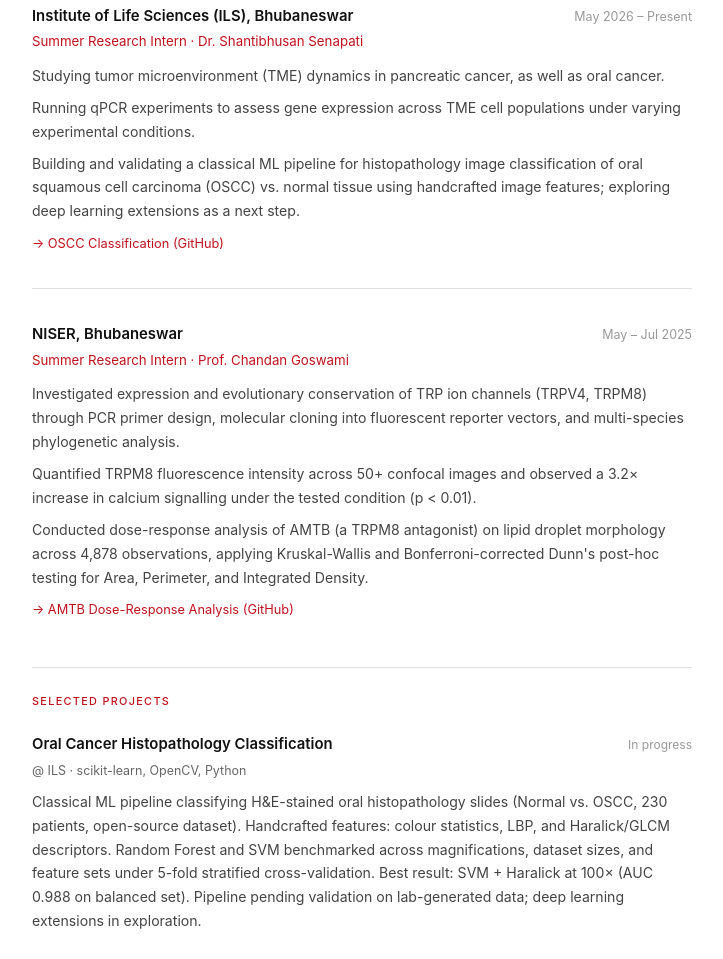
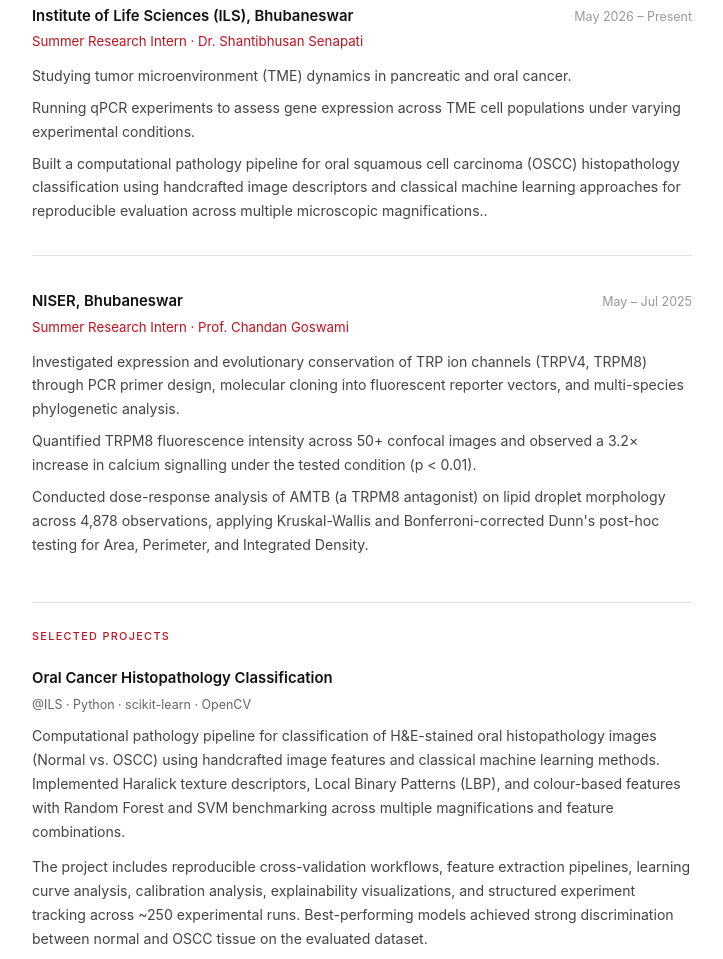
Before and after one commit to psanyalaich/psanyalaich.github.io, a plain HTML site: page index.html in a window 1280 px wide. Shown: the part 656-1615 px from the top of the page, without its empty margins (353-1076 px from the left). Drawn offline with Linux system fonts and the light colour scheme.

Commit message:
Update OSCC

```diff
--- a/index.html
+++ b/index.html
@@ -414,11 +414,10 @@
     </div>
     <div class="entry-role">Summer Research Intern · Dr. Shantibhusan Senapati</div>
     <div class="entry-body">
-      <p>Studying tumor microenvironment (TME) dynamics in pancreatic cancer, as well as oral cancer. </p>
+      <p>Studying tumor microenvironment (TME) dynamics in pancreatic and oral cancer. </p>
       <p> Running qPCR experiments to assess gene expression across TME cell populations under varying experimental conditions. </p>
-      <p>Building and validating a classical ML pipeline for histopathology image classification of oral squamous cell carcinoma (OSCC) vs. normal tissue using handcrafted image features; exploring deep learning extensions as a next step. </p>
+      <p>Built a computational pathology pipeline for oral squamous cell carcinoma (OSCC) histopathology classification using handcrafted image descriptors and classical machine learning approaches for reproducible evaluation across multiple microscopic magnifications.. </p>
     </div>
-    <a class="entry-link" href="https://github.com/psanyalaich/oral-cancer-histopathology-ml" target="_blank" rel="noopener">→ OSCC Classification (GitHub)</a>
   </div>
 
   <div class="entry">
@@ -438,7 +437,6 @@
         post-hoc testing for Area, Perimeter, and Integrated Density.
       </p>
     </div>
-    <a class="entry-link" href="https://github.com/psanyalaich/trpm8-lipid-droplet-analysis" target="_blank" rel="noopener">→ AMTB Dose-Response Analysis (GitHub)</a>
   </div>
 </section>
 
@@ -451,16 +449,15 @@
       <span class="project-title">
         <a href="https://github.com/psanyalaich/oral-cancer-histopathology-ml" target="_blank" rel="noopener">Oral Cancer Histopathology Classification</a>
       </span>
-      <span class="project-status">In progress</span>
     </div>
-    <div class="project-meta">@ ILS · scikit-learn, OpenCV, Python</div>
-    <p class="project-desc">
-      Classical ML pipeline classifying H&amp;E-stained oral histopathology slides (Normal vs. OSCC,
-      230 patients, open-source dataset). Handcrafted features: colour statistics, LBP, and
-      Haralick/GLCM descriptors. Random Forest and SVM benchmarked across magnifications, dataset
-      sizes, and feature sets under 5-fold stratified cross-validation. Best result: SVM + Haralick
-      at 100× (AUC 0.988 on balanced set). Pipeline pending validation on lab-generated data;
-      deep learning extensions in exploration.
+    <div class="project-meta">@ILS · Python · scikit-learn · OpenCV</div>
+      <p class="project-desc">
+        Computational pathology pipeline for classification of H&amp;E-stained oral histopathology images (Normal vs. OSCC) using handcrafted image features and classical machine learning methods. Implemented Haralick texture descriptors, Local Binary Patterns (LBP), and colour-based features with Random Forest and SVM benchmarking across multiple magnifications and feature combinations.
+      </p>
+
+      <p class="project-desc" style="margin-top:0.7rem;">
+        The project includes reproducible cross-validation workflows, feature extraction pipelines, learning curve analysis, calibration analysis, explainability visualizations, and structured experiment tracking across ~250 experimental runs. Best-performing models achieved strong discrimination between normal and OSCC tissue on the evaluated dataset.
+      </p>
     </p>
   </div>
 
```
